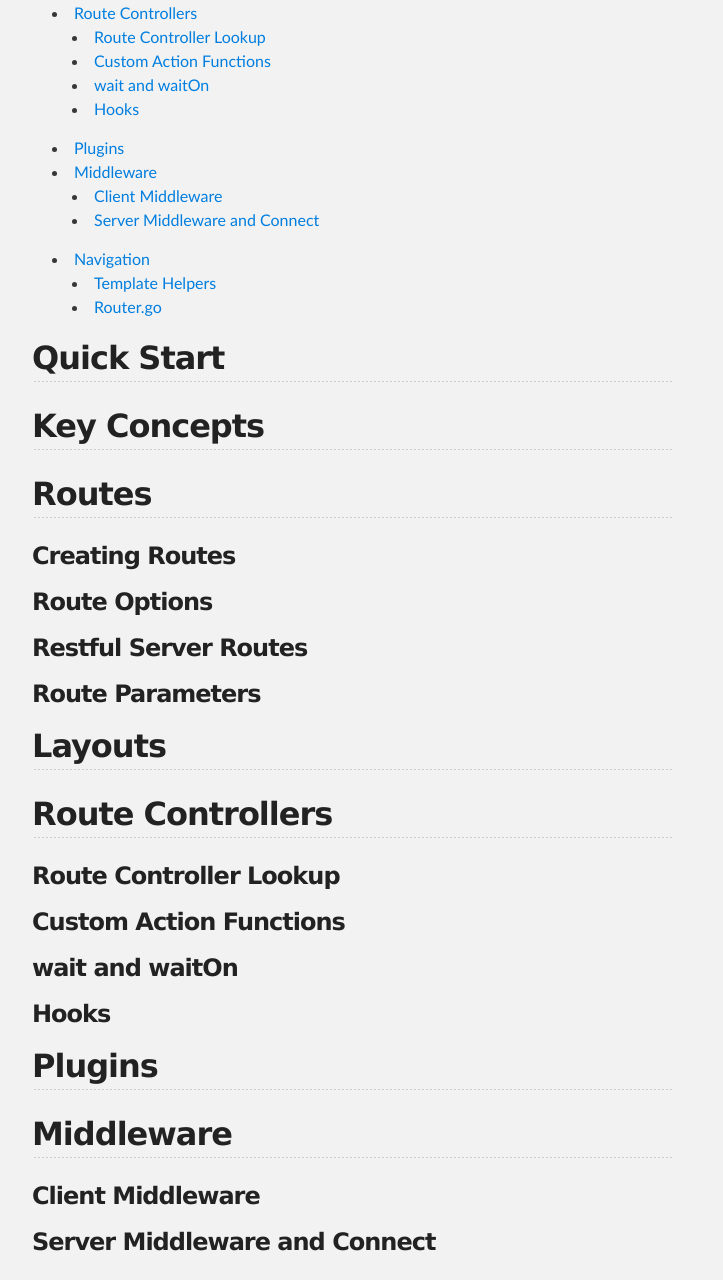
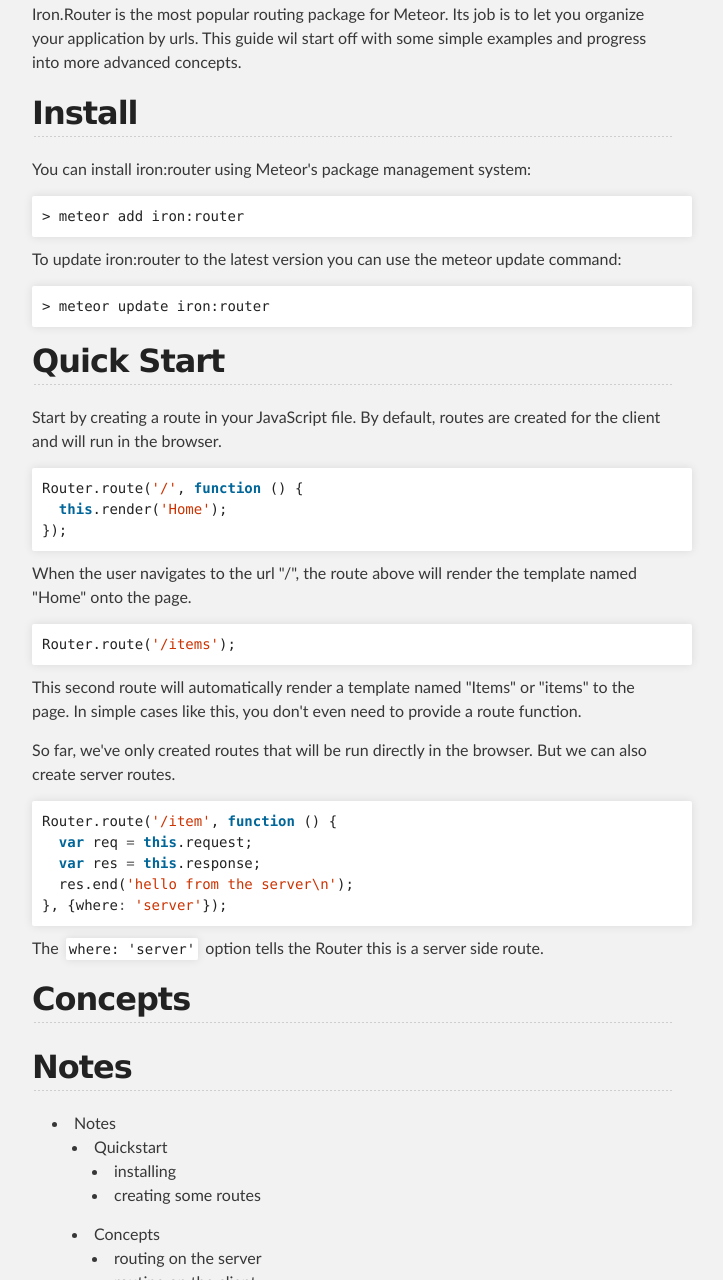
Before and after one commit to iron-meteor/iron-router, a plain HTML site: page index.html in a window 1280 px wide. Shown: the part 644-1924 px from the top of the page, without its empty margins (288-1011 px from the left). Drawn offline with Linux system fonts and the light colour scheme.

```diff
--- a/index.html
+++ b/index.html
@@ -34,104 +34,181 @@
         <h1>
 <a name="ironrouter" class="anchor" href="#ironrouter"><span class="octicon octicon-link"></span></a>Iron.Router</h1>
 
-<p>A router that works on the server and the browser, designed specifically for <a href="https://github.com/meteor/meteor">Meteor</a>.</p>
+<p>A router that works on the server and the browser, designed specifically for
+<a href="https://github.com/meteor/meteor">Meteor</a>.</p>
 
-<p><strong>Table of Contents</strong></p>
+<h2>
+<a name="table-of-contents" class="anchor" href="#table-of-contents"><span class="octicon octicon-link"></span></a>Table of Contents</h2>
 
 <ul>
+<li><a href="#about">About</a></li>
+<li><a href="#install">Install</a></li>
 <li><a href="#quick-start">Quick Start</a></li>
-<li><a href="#key-concepts">Key Concepts</a></li>
-<li>
-<a href="#routes">Routes</a>
+<li><a href="#concepts">Concepts</a></li>
+</ul><h2>
+<a name="about" class="anchor" href="#about"><span class="octicon octicon-link"></span></a>About</h2>
+
+<p>Iron.Router is the most popular routing package for Meteor. Its job is to let
+you organize your application by urls. This guide wil start off with some simple
+examples and progress into more advanced concepts.</p>
+
+<h2>
+<a name="install" class="anchor" href="#install"><span class="octicon octicon-link"></span></a>Install</h2>
+
+<p>You can install iron:router using Meteor's package management system:</p>
+
+<div class="highlight highlight-bash"><pre>&gt; meteor add iron:router
+</pre></div>
+
+<p>To update iron:router to the latest version you can use the meteor update
+command:</p>
+
+<div class="highlight highlight-bash"><pre>&gt; meteor update iron:router
+</pre></div>
+
+<h2>
+<a name="quick-start" class="anchor" href="#quick-start"><span class="octicon octicon-link"></span></a>Quick Start</h2>
+
+<p>Start by creating a route in your JavaScript file. By default, routes are
+created for the client and will run in the browser.</p>
+
+<div class="highlight highlight-javascript"><pre><span class="nx">Router</span><span class="p">.</span><span class="nx">route</span><span class="p">(</span><span class="s1">'/'</span><span class="p">,</span> <span class="kd">function</span> <span class="p">()</span> <span class="p">{</span>
+  <span class="k">this</span><span class="p">.</span><span class="nx">render</span><span class="p">(</span><span class="s1">'Home'</span><span class="p">);</span>
+<span class="p">});</span>
+</pre></div>
+
+<p>When the user navigates to the url "/", the route above will render the template
+named "Home" onto the page.</p>
+
+<div class="highlight highlight-javascript"><pre><span class="nx">Router</span><span class="p">.</span><span class="nx">route</span><span class="p">(</span><span class="s1">'/items'</span><span class="p">);</span>
+</pre></div>
+
+<p>This second route will automatically render a template named "Items" or "items"
+to the page. In simple cases like this, you don't even need to provide a route
+function.</p>
+
+<p>So far, we've only created routes that will be run directly in the browser. But
+we can also create server routes. </p>
+
+<div class="highlight highlight-javascript"><pre><span class="nx">Router</span><span class="p">.</span><span class="nx">route</span><span class="p">(</span><span class="s1">'/item'</span><span class="p">,</span> <span class="kd">function</span> <span class="p">()</span> <span class="p">{</span>
+  <span class="kd">var</span> <span class="nx">req</span> <span class="o">=</span> <span class="k">this</span><span class="p">.</span><span class="nx">request</span><span class="p">;</span>
+  <span class="kd">var</span> <span class="nx">res</span> <span class="o">=</span> <span class="k">this</span><span class="p">.</span><span class="nx">response</span><span class="p">;</span>
+  <span class="nx">res</span><span class="p">.</span><span class="nx">end</span><span class="p">(</span><span class="s1">'hello from the server\n'</span><span class="p">);</span>
+<span class="p">},</span> <span class="p">{</span><span class="nx">where</span><span class="o">:</span> <span class="s1">'server'</span><span class="p">});</span>
+</pre></div>
+
+<p>The <code>where: 'server'</code> option tells the Router this is a server side route.</p>
+
+<h2>
+<a name="concepts" class="anchor" href="#concepts"><span class="octicon octicon-link"></span></a>Concepts</h2>
+
+<h2>
+<a name="notes" class="anchor" href="#notes"><span class="octicon octicon-link"></span></a>Notes</h2>
 
 <ul>
-<li><a href="#creating-routes">Creating Routes</a></li>
-<li><a href="#route-options">Route Options</a></li>
-<li><a href="#restful-server-routes">Restful Server Routes</a></li>
-<li><a href="#route-parameters">Route Parameters</a></li>
+<li>Notes
+
+<ul>
+<li>Quickstart
+
+<ul>
+<li>installing</li>
+<li>creating some routes</li>
 </ul>
 </li>
-<li><a href="#layouts">Layouts</a></li>
-<li>
-<a href="#route-controllers">Route Controllers</a>
+<li>Concepts
 
 <ul>
-<li><a href="#route-controller-lookup">Route Controller Lookup</a></li>
-<li><a href="#custom-action-functions">Custom Action Functions</a></li>
-<li><a href="#wait-and-waiton">wait and waitOn</a></li>
-<li><a href="#hooks">Hooks</a></li>
+<li>routing on the server</li>
+<li>routing on the client</li>
+<li>making a trip back to the server</li>
 </ul>
 </li>
-<li><a href="#plugins">Plugins</a></li>
-<li>
-<a href="#middleware">Middleware</a>
+<li>Layouts, yield, contentFor, setting layouts dynamically, etc.</li>
+<li>Rendering
 
 <ul>
-<li><a href="#client-middleware">Client Middleware</a></li>
-<li><a href="#server-middleware-and-connect">Server Middleware and Connect</a></li>
+<li>dynamically choosing the layout</li>
+<li>Rendering templates into regions</li>
+<li>Setting data contexts</li>
+<li>Automatic rendering based on the name</li>
 </ul>
 </li>
-<li>
-<a href="#navigation">Navigation</a>
+<li>Server side routing
 
 <ul>
-<li><a href="#template-helpers">Template Helpers</a></li>
-<li><a href="#router-go">Router.go</a></li>
+<li>restful routes</li>
+<li>middleware</li>
+<li>404s for no routes found</li>
 </ul>
 </li>
-</ul><h2>
-<a name="quick-start" class="anchor" href="#quick-start"><span class="octicon octicon-link"></span></a>Quick Start</h2>
+<li>Client side routing
 
-<h2>
-<a name="key-concepts" class="anchor" href="#key-concepts"><span class="octicon octicon-link"></span></a>Key Concepts</h2>
+<ul>
+<li>client side middleware</li>
+</ul>
+</li>
+<li>Creating routes
 
-<h2>
-<a name="routes" class="anchor" href="#routes"><span class="octicon octicon-link"></span></a>Routes</h2>
+<ul>
+<li>naming routes, or not</li>
+<li>route functions</li>
+<li>automatic template lookup</li>
+</ul>
+</li>
+<li>Route Parameters</li>
+<li>Route dispatching
 
-<h3>
-<a name="creating-routes" class="anchor" href="#creating-routes"><span class="octicon octicon-link"></span></a>Creating Routes</h3>
+<ul>
+<li>What does this mean? controller gets created, anonymous or not</li>
+<li>client vs. server routes</li>
+<li>how does the router know when to go to the server or the client?</li>
+</ul>
+</li>
+<li>RouteControllers
 
-<h3>
-<a name="route-options" class="anchor" href="#route-options"><span class="octicon octicon-link"></span></a>Route Options</h3>
+<ul>
+<li>The "this" arg inside of your function</li>
+<li>How do they get created?</li>
+<li>Creating your own</li>
+<li>custom action functions and reusing controllers</li>
+<li>wait and waitOn</li>
+<li>options like layoutTemplate, template, name, etc.</li>
+</ul>
+</li>
+<li>Hooks
 
-<h3>
-<a name="restful-server-routes" class="anchor" href="#restful-server-routes"><span class="octicon octicon-link"></span></a>Restful Server Routes</h3>
+<ul>
+<li>what are they?</li>
+<li>how can you use them?</li>
+</ul>
+</li>
+<li>Plugins
 
-<h3>
-<a name="route-parameters" class="anchor" href="#route-parameters"><span class="octicon octicon-link"></span></a>Route Parameters</h3>
+<ul>
+<li>Concept</li>
+<li>loading, onDataNotFound</li>
+<li>Creating your own</li>
+</ul>
+</li>
+<li>Rendering the Router
 
-<h2>
-<a name="layouts" class="anchor" href="#layouts"><span class="octicon octicon-link"></span></a>Layouts</h2>
+<ul>
+<li>using the {{&gt; Router}} template helper</li>
+<li>autoRendering</li>
+</ul>
+</li>
+<li>Links and navigation
 
-<h2>
-<a name="route-controllers" class="anchor" href="#route-controllers"><span class="octicon octicon-link"></span></a>Route Controllers</h2>
-
-<h3>
-<a name="route-controller-lookup" class="anchor" href="#route-controller-lookup"><span class="octicon octicon-link"></span></a>Route Controller Lookup</h3>
-
-<h3>
-<a name="custom-action-functions" class="anchor" href="#custom-action-functions"><span class="octicon octicon-link"></span></a>Custom Action Functions</h3>
-
-<h3>
-<a name="wait-and-waiton" class="anchor" href="#wait-and-waiton"><span class="octicon octicon-link"></span></a>wait and waitOn</h3>
-
-<h3>
-<a name="hooks" class="anchor" href="#hooks"><span class="octicon octicon-link"></span></a>Hooks</h3>
-
-<h2>
-<a name="plugins" class="anchor" href="#plugins"><span class="octicon octicon-link"></span></a>Plugins</h2>
-
-<h2>
-<a name="middleware" class="anchor" href="#middleware"><span class="octicon octicon-link"></span></a>Middleware</h2>
-
-<h3>
-<a name="client-middleware" class="anchor" href="#client-middleware"><span class="octicon octicon-link"></span></a>Client Middleware</h3>
-
-<h3>
-<a name="server-middleware-and-connect" class="anchor" href="#server-middleware-and-connect"><span class="octicon octicon-link"></span></a>Server Middleware and Connect</h3>
-
-<h2>
-<a name="template-helpers" class="anchor" href="#template-helpers"><span class="octicon octicon-link"></span></a>Template Helpers</h2>
+<ul>
+<li>{{pathFor}} and {{urlFor}} helpers</li>
+<li>Router.go</li>
+<li>this.redirect</li>
+</ul>
+</li>
+</ul>
+</li>
+</ul>
       </section>
     </div>
 
```
Also changed, not shown: params.json (+1 -1 lines).
